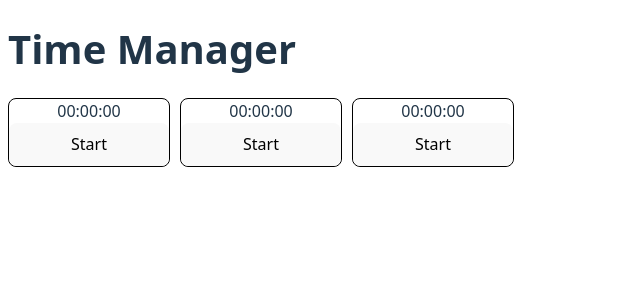
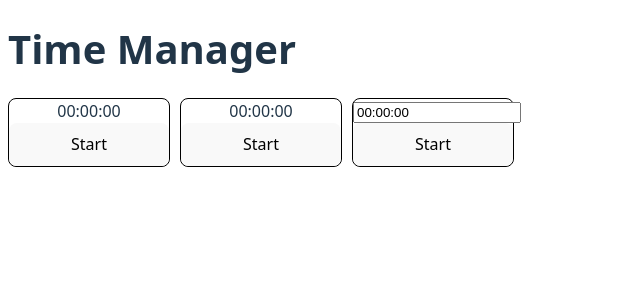
Before and after one commit to DanielNedergaard/time-manager, a React (Vite) app: page / in a window 1280 px wide. Shown: the top 300 px of the page, without its empty margins (0-640 px from the left). Built offline with nearby package versions, Linux system fonts and the light colour scheme.

Commit message:
Attempting to make timers

```diff
--- a/src/App.tsx
+++ b/src/App.tsx
@@ -1,5 +1,6 @@
 import './App.css'
 import StopwatchComponent from './StopwatchComponent'
+import TimerComponent from './TimerComponent'
 
 function App() {
   return (
@@ -8,7 +9,7 @@ function App() {
       <div className="stopwatch-container">
         <StopwatchComponent />
         <StopwatchComponent />
-        <StopwatchComponent />
+        <TimerComponent />
       </div>
     </>
   )
--- a/src/TimerComponent.tsx
+++ b/src/TimerComponent.tsx
@@ -39,7 +39,7 @@ export default function TimerComponent() {
     return (
         <div className="stopwatch-card">
             {isRunning === false && (
-                <input className='time-span' >{formatMsToHHMMSS(elapsedTime)}</input>
+                <input className='time-span' value={formatMsToHHMMSS(elapsedTime)} />
             )}
             {isRunning === true && (
                 <span className='time-span' >{formatMsToHHMMSS(elapsedTime)}</span>
--- a/src/timeUtils.ts
+++ b/src/timeUtils.ts
@@ -10,3 +10,13 @@ export function formatMsToHHMMSS(ms: number): string {
 
     return hoursStr + ":" + minutesStr + ":" + secondsStr;
 }
+
+export function formatHHMMSSToMs(HHMMSS: string): number {
+    let hours = Number(HHMMSS.slice(0, 2));
+    let minutes = Number(HHMMSS.slice(3, 5));
+    let seconds  = Number(HHMMSS.slice(6, 8));
+
+    let ms = (hours * 60 * 60 * 1000) + (minutes * 60 * 1000) + (seconds * 1000);
+
+    return ms;
+}
```
